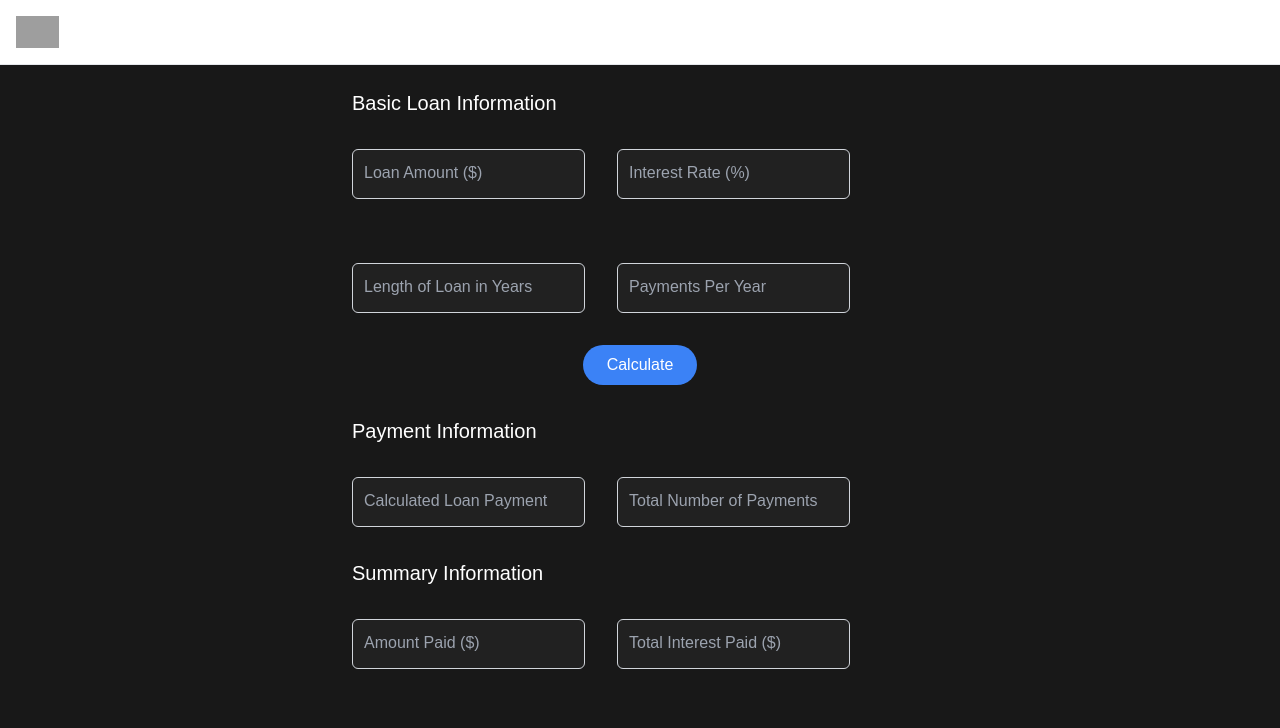
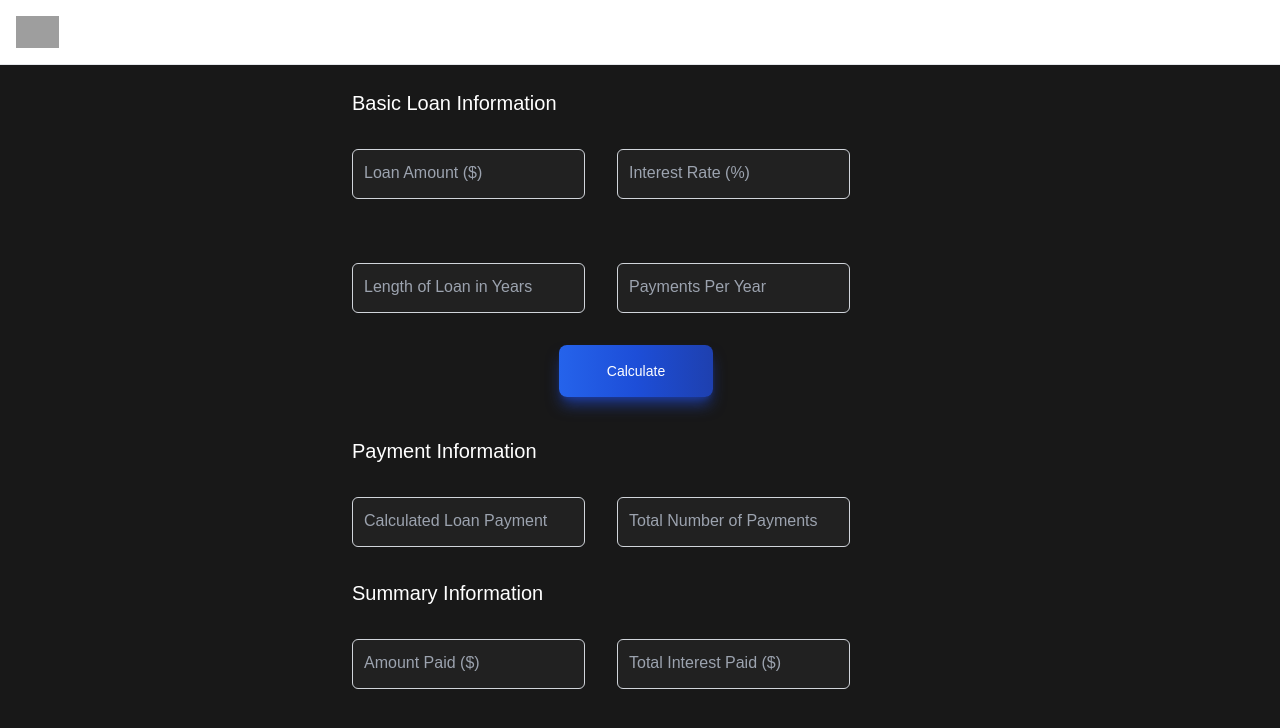
Before and after one commit to hakeem-jc/loan-calculator, a Next.js app: page / in a window 1280 px wide. Shown: the top 728 px of the page. Built offline with nearby package versions, Linux system fonts and the light colour scheme; grey boxes are pictures that could not be loaded.

Commit message:
style: Change button style

```diff
--- a/app/page.tsx
+++ b/app/page.tsx
@@ -116,7 +116,7 @@ export default function Home() {
           </InputContainer>
 
           <div className="text-center">
-            <button className="bg-blue-500 px-6 py-2 rounded-full hover:bg-blue-400">
+            <button className="text-white bg-gradient-to-r from-blue-600 via-blue-700 to-blue-800 hover:bg-gradient-to-br focus:ring-4 focus:outline-none shadow-lg shadow-blue-800/80 font-medium rounded-lg text-sm px-12 py-4 text-center me-2 mb-2">
               Calculate
             </button>
           </div>
```
